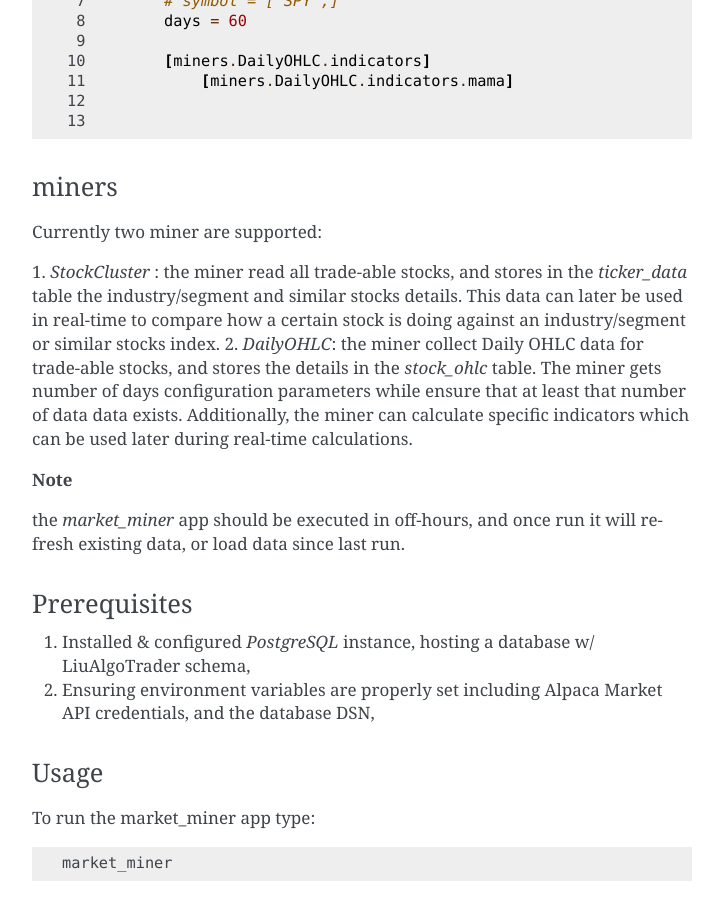
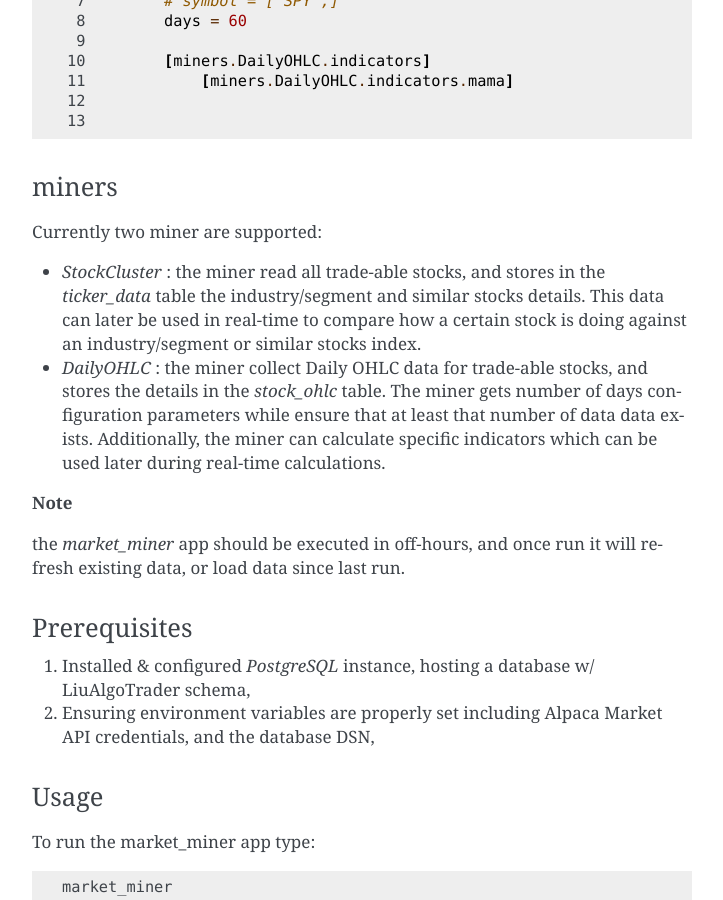
Before and after one commit to amor71/LiuAlgoTrader, a Sphinx documentation site: the page built from docs/source/Usage.rst, in a window 1280 px wide and 900 px high, scrolled down 5162 px. Shown: the whole window, without its empty margins (388-1111 px from the left). Built offline with Sphinx 7.4.7, drawn with Linux system fonts in a browser that asks for light colours.

Commit message:
doc alignment

```diff
--- a/docs/source/Usage.rst
+++ b/docs/source/Usage.rst
@@ -220,9 +220,10 @@
 
 Currently two miner are supported:
 
-1. `StockCluster` : the miner read all trade-able
-stocks, and stores in the `ticker_data` table the industry/segment and similar stocks details. This data can later be used in real-time to compare how a certain stock is doing against an industry/segment or similar stocks index.
-2. `DailyOHLC`: the miner collect Daily OHLC data for trade-able stocks, and stores the details in the `stock_ohlc` table. The miner gets number of days configuration parameters while ensure that at least that number of data data exists. Additionally, the miner can calculate specific indicators which can be used later during real-time calculations.
+
+- `StockCluster` : the miner read all trade-able stocks, and stores in the `ticker_data` table the industry/segment and similar stocks details. This data can later be used in real-time to compare how a certain stock is doing against an industry/segment or similar stocks index.
+- `DailyOHLC` : the miner collect Daily OHLC data for trade-able stocks, and stores the details in the `stock_ohlc` table. The miner gets number of days configuration parameters while ensure that at least that number of data data exists. Additionally, the miner can calculate specific indicators which can be used later during real-time calculations.
+
 
 **Note**
 
```
